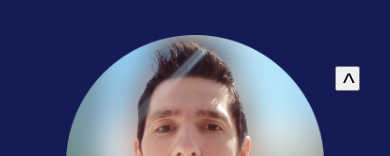
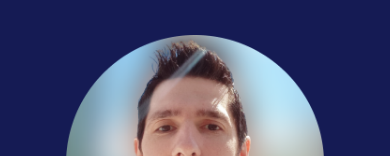
Before and after one commit to Adrian-Edu/best-web-design, a React (Create React App) app: page /#/ in a window 390 px wide. Shown: the part 453-609 px from the top of the page. Built offline with nearby package versions, Linux system fonts and the light colour scheme.

Commit message:
am terminat cursorul

```diff
--- a/src/components/back-top-button/BackToTopButton.css
+++ b/src/components/back-top-button/BackToTopButton.css
@@ -5,6 +5,9 @@
   height: 50px;
   width: 50px;
   font-size: 50px;
+  text-align: center;
+  background-color: aqua;
+  border-radius: 30px;
 }
 
 @media screen and (max-width: 1500px) {
@@ -12,6 +15,7 @@
     height: 40px;
     width: 40px;
     font-size: 40px;
+    right: 8px;
   }
 }
 
@@ -46,6 +50,6 @@
     height: 25px;
     width: 25px;
     font-size: 25px;
-    right: 30px;
+    right: 3px;
   }
 }
--- a/src/components/back-top-button/BackToTopButton.jsx
+++ b/src/components/back-top-button/BackToTopButton.jsx
@@ -2,11 +2,11 @@ import React, { useEffect, useState } from "react";
 import "./BackToTopButton.css";
 
 function BackToTopButton(props) {
-  const [backToTopButton, setBackToTopButton] = useState(false);
+  const [backToTopButton, setBackToTopButton] = useState(true);
 
   useEffect(() => {
     window.addEventListener("scroll", () => {
-      if (window.scroll > 100) {
+      if (window.scrollY > 100) {
         setBackToTopButton(true);
       } else {
         setBackToTopButton(false);
@@ -23,9 +23,11 @@ function BackToTopButton(props) {
 
   return (
     <div style={{ backgroundColor: `${props.background}` }}>
-      <button className="button-format" onClick={scrollUp}>
-        ^
-      </button>
+      {backToTopButton ? (
+        <button className="button-format" onClick={scrollUp}>
+          ^
+        </button>
+      ) : null}
     </div>
   );
 }
```
Also changed, not shown: 1 other file (tests, documents, lock files or other folders).
